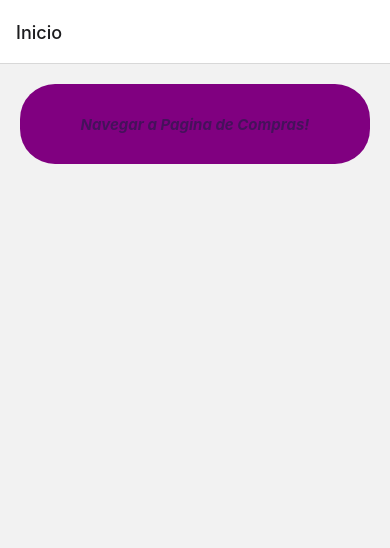
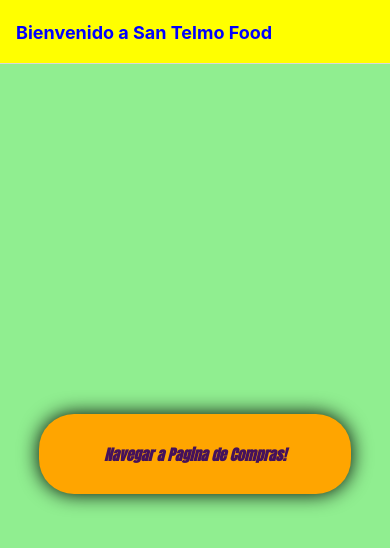
Before and after one commit to astorgadiego/proyecto-app-dev, a React Native app: screen / in a window 390 px wide. Shown: the top 548 px of the page. Built offline with nearby package versions, Linux system fonts and the light colour scheme.

Commit message:
Correccion detalles

```diff
--- a/App.js
+++ b/App.js
@@ -4,8 +4,6 @@ import { useState } from 'react';
 import { useFonts } from 'expo-font';
 
 // -------------IMPORTS DE MODULOS
-
-import MyHeader from './src/components/Header/';
 
 import Compra from './src/screens/Compra/Compra';
 
@@ -16,11 +14,13 @@ import NavegacionApp from './src/navigation/NavegacionApp';
 
 export default function App() {
 
-  const [loaded] = useFonts({
+  // const [loaded] = useFonts({
 
-    "ShadowsIntoLight-Regular": require("./src/assets/fonts/ShadowsIntoLight-Regular.ttf")
+  //   "Fuente1": require("../../assets/fonts/Anton-Regular.ttf"),
+  //   "Fuente2": require('../../assets/fonts/ShadowsIntoLight-Regular.ttf'),
+  //   "Fuente3": require('../../assets/fonts/Mogra-Regular.ttf')
 
-  });
+  // });
 
 
   const [ acceso, setAcceso ] = useState (false)
@@ -34,9 +34,7 @@ export default function App() {
   }
 
 
-  if (!loaded) {
-    return null;
-  }
+  // if (!loaded) return null
 
   let content = <Inicio propAcceso={ handlerAcceso } />;
 
@@ -49,30 +47,8 @@ export default function App() {
 
 
   return (
-    // <View style={styles.container}>
 
-    //   <MyHeader titulo={'Hola Coder! Este es el Proyecto de Diego'} otrosEstilos={styles.headerCointainer}></MyHeader>
-
-    //   {content}
-
-
-    // </View>
     <NavegacionApp/>
 
   );
 }
-
-const styles = StyleSheet.create({
-  container: {
-    flex: 1,
-    paddingTop:10,
-    backgroundColor: 'lightgreen',
-    alignItems: 'center', //ESTA PROPIEDAD ES MUY IMPORTANTE PARA CENTRAR LAS COSAS
-  },
-  headerCointainer:{
-
-    fontFamily: "ShadowsIntoLight-Regular"
-
-  },
-
-});
--- a/src/components/Input/MyInput.jsx
+++ b/src/components/Input/MyInput.jsx
@@ -1,21 +1,22 @@
-import { View, Text, TextInput,TouchableOpacity   } from 'react-native'
+import { View, Text, TextInput, TouchableOpacity } from 'react-native'
 import React from 'react'
 
 import styles from './styles'
 
-const MyInput = ( { actionTextChange, myItem, actionAddToList } ) => {
+const MyInput = ({ actionTextChange, theItem, actionAddToList }) => {
     return (
+
         <View style={styles.inputContainer} >
             <View style={styles.addItem} >
                 <TextInput
                     placeholder='INGRESE UN ITEM'
                     style={styles.input}
-                  onChangeText={ () => actionTextChange (  ) } //ESTE ES EL EVENTO QUE DETECTA CUANDO EL USUARIO ESCRIBE ALGO EN TEXTINPUT. ENVIA COMO PARAMETRO LO QUE ESCRIBA EL USER
-                  value={ myItem }  //ACA DEFINO QUE EL VALOR DEL TEXT INPUT SEA EL ESTADO DE MI FUNCION
+                    onChangeText={ actionTextChange } //ESTE ES EL EVENTO QUE DETECTA CUANDO EL USUARIO ESCRIBE ALGO EN TEXTINPUT. ENVIA COMO PARAMETRO LO QUE ESCRIBA EL USER
+                    value={ theItem }  //ACA DEFINO QUE EL VALOR DEL TEXT INPUT SEA EL ESTADO DE MI FUNCION
                 />
 
 
-              <TouchableOpacity onPress={ () => actionAddToList ( ) } >
+                <TouchableOpacity onPress={ () => actionAddToList() } >
                     <Text style={styles.button} >Presiona aca para agregar el producto!!</Text>
                 </TouchableOpacity>
             </View>
--- /dev/null
+++ b/src/components/MostrarCategorias/index.jsx
@@ -0,0 +1,19 @@
+import { View, Text, TouchableOpacity } from 'react-native'
+import React from 'react'
+
+import styles from './styles'
+
+const MyCategories = ({ navigation }) => {
+    return (
+        <View>
+            <View>
+                <Text>Aca debajo van las categorias de los productos</Text>
+            </View>
+            <TouchableOpacity style={styles.botonNavegacion} onPress={() => navigation.navigate("Compra")}>
+                <Text style={{ ...styles.textoInicio, fontFamily: "Fuente3" }} >Navegar a Pagina de Compras!</Text>
+            </TouchableOpacity>
+        </View>
+    )
+}
+
+export default MyCategories
--- /dev/null
+++ b/src/components/MostrarCategorias/styles.js
@@ -0,0 +1,30 @@
+import { StyleSheet } from "react-native";
+import { useFonts } from 'expo-font';
+
+import colors from "../../constants/colors";
+const styles = StyleSheet.create( {
+
+    botonNavegacion:{
+        backgroundColor:"lightblue",
+        margin:20,
+        borderRadius:35,
+        height:80,
+        maxHeight:80,
+        width:"80%",
+        justifyContent:"center",
+        alignItems: 'center',
+        shadowOpacity:0.6,
+        shadowRadius:10,
+        shadowColor:"green"
+    },
+    textoInicio:{
+        fontStyle:"italic",
+        fontSize: 15,
+        textAlign:"center",
+        fontWeight:"bold",
+        color: colors.botonInicio,
+    }
+
+ } )
+
+export default styles
--- a/src/constants/colors.js
+++ b/src/constants/colors.js
@@ -1,5 +1,3 @@
-fontWeight:"700"
-
 export default  {
 
     fondoPrimario : "lightgreen",
--- a/src/navigation/NavegacionApp.jsx
+++ b/src/navigation/NavegacionApp.jsx
@@ -1,4 +1,3 @@
-import { StyleSheet, Text, View } from 'react-native'
 import React from 'react'
 import { NavigationContainer } from '@react-navigation/native'
 import { createNativeStackNavigator } from '@react-navigation/native-stack'
@@ -6,22 +5,37 @@ import { createNativeStackNavigator } from '@react-navigation/native-stack'
 
 import Inicio from '../screens/Inicio/Inicio'
 import Compra from '../screens/Compra/Compra'
+import Categorias from '../screens/Categorias/Categorias'
 
 
 const NavegacionApp = () => {
 
-    const Mystack = createNativeStackNavigator ()
+    const Mystack = createNativeStackNavigator()
 
     return (
-    <NavigationContainer>
-        <Mystack.Navigator initialRouteName='Inicio' >
-            <Mystack.Screen name='Inicio' component={ Inicio }></Mystack.Screen>
-            <Mystack.Screen name='Compra' component={ Compra }></Mystack.Screen>
-        </Mystack.Navigator>
-    </NavigationContainer>
-  )
+        <NavigationContainer>
+            <Mystack.Navigator //LO QUE YO LE APLIQUE A MI STACKNAVIGATOR... SE LE VA A PLICAR A MIS PANTALLAS HIJAS!!
+                initialRouteName='Bienvenido a la app de Diego'
+                screenOptions={{ //EL SCREENOPTION MODIFICA OPCIONES DE MI STACKNAVIGATOR
+                    headerStyle: { //--> ESTS OPCIONES YA EXISTEN NO SON COMO EN LOS STYLES
+                        backgroundColor: "yellow",
+
+                    },
+                    headerTintColor: "blue", //COLOR DE LA LETRA DEL TITULO
+                    headerTitleStyle: {
+                        fontWeight: "bold" //ESTILO DE LA LETRA
+                    }
+                }}
+            >
+
+                <Mystack.Screen name='Bienvenido a la app de Diego' component={Inicio} options={{ title: "Bienvenido a San Telmo Food" }}/>
+                {/* LO QUE YO MODIFIQUE EN .SCREEN SE LE VA A APLICAR UNICAMENTE A ESA PANTALLA */}
+                <Mystack.Screen name='Compra' component={Compra}/>
+                <Mystack.Screen name='Nuestros productos' component={Categorias}/>
+
+            </Mystack.Navigator>
+        </NavigationContainer>
+    )
 }
 
 export default NavegacionApp
-
-const styles = StyleSheet.create({})
--- /dev/null
+++ b/src/screens/Categorias/Categorias.jsx
@@ -0,0 +1,23 @@
+import { Text, View, TouchableOpacity } from 'react-native'
+import React from 'react'
+
+import MyCategories from '../../components/MostrarCategorias'
+import styles from './styles'
+
+const Categorias = ({ navigation }) => {
+    return (
+        // <View>
+        //     <View>
+        //         <Text>Aca debajo van las categorias de los productos</Text>
+        //     </View>
+        //     <TouchableOpacity style={styles.botonNavegacion} onPress={() => navigation.navigate("Compra")}>
+        //         <Text style={{ ...styles.textoInicio, fontFamily: "Fuente1" }} >Navegar a Pagina de Compras!</Text>
+        //     </TouchableOpacity>
+        // </View>
+        <MyCategories
+         navigation={navigation}
+        />
+    )
+}
+
+export default Categorias
--- /dev/null
+++ b/src/screens/Categorias/styles.js
@@ -0,0 +1,30 @@
+import { StyleSheet } from "react-native";
+import { useFonts } from 'expo-font';
+
+import colors from "../../constants/colors";
+const styles = StyleSheet.create( {
+
+    botonNavegacion:{
+        backgroundColor:"lightblue",
+        margin:20,
+        borderRadius:35,
+        height:80,
+        maxHeight:80,
+        width:"80%",
+        justifyContent:"center",
+        alignItems: 'center',
+        shadowOpacity:0.6,
+        shadowRadius:10,
+        shadowColor:"green"
+    },
+    textoInicio:{
+        fontStyle:"italic",
+        fontSize: 15,
+        textAlign:"center",
+        fontWeight:"bold",
+        color: colors.botonInicio,
+    }
+
+ } )
+
+export default styles
--- a/src/screens/Inicio/Inicio.jsx
+++ b/src/screens/Inicio/Inicio.jsx
@@ -1,18 +1,33 @@
 import { View, Text, TouchableOpacity } from 'react-native'
 import React from 'react'
+import { useFonts } from 'expo-font'
+
+
 import styles from './styles'
 
+
+
 const Inicio = ({ propAcceso, navigation }) => {
+
+  const [loaded] = useFonts({
+
+    "Fuente1": require("../../assets/fonts/Anton-Regular.ttf"),
+    "Fuente2": require('../../assets/fonts/ShadowsIntoLight-Regular.ttf'),
+    "Fuente3": require('../../assets/fonts/Mogra-Regular.ttf')
+
+  });
+
+  if (!loaded) return null
+
   return (
-    <View>
-      {/* <TouchableOpacity style={styles.botonInicio} onPress={ () => propAcceso() }>
-        <Text style={styles.textoInicio} >Oprima aqui para inciar la app de Diego (Switch).</Text>
-      </TouchableOpacity> */}
-      <TouchableOpacity style={styles.botonNavegacion} onPress={ () => navigation.navigate("Compra") }>
-        <Text style={styles.textoInicio} >Navegar a Pagina de Compras!</Text>
+    <View style={styles.InicioContainer}>
+      <TouchableOpacity style={styles.botonNavegacion} onPress={ () => navigation.navigate("Nuestros productos") }>
+        <Text style={{...styles.textoInicio, fontFamily:"Fuente1"}} >Navegar a Pagina de Compras!</Text>
       </TouchableOpacity>
     </View>
   )
 }
 
+
+
 export default Inicio
--- a/src/screens/Inicio/styles.js
+++ b/src/screens/Inicio/styles.js
@@ -1,7 +1,36 @@
 import { StyleSheet } from "react-native";
 import colors from "../../constants/colors";
 
+
 const styles = StyleSheet.create( {
+
+    InicioContainer:{
+        flex:1,
+        backgroundColor:"lightgreen",
+        alignItems:"center",
+        justifyContent:"center"
+    },
+    botonNavegacion:{
+        backgroundColor:"orange",
+        margin:20,
+        borderRadius:35,
+        height:80,
+        maxHeight:80,
+        width:"80%",
+        justifyContent:"center",
+        alignItems: 'center',
+        shadowOpacity:20,
+        shadowRadius:20
+    },
+    textoInicio:{
+        fontStyle:"italic",
+        fontSize: 15,
+        textAlign:"center",
+        fontWeight:"bold",
+        color: colors.botonInicio,
+    },
+
+
 
     botonInicio: {
         backgroundColor:"orange",
@@ -12,22 +41,8 @@ const styles = StyleSheet.create( {
         justifyContent:"center",
         alignItems: 'center',
     },
-    textoInicio:{
-        fontStyle:"italic",
-        fontSize: 15,
-        textAlign:"center",
-        fontWeight:"bold",
-        color: colors.botonInicio
-    },
-    botonNavegacion:{
-        backgroundColor:"purple",
-        margin:20,
-        borderRadius:35,
-        height:80,
 
-        justifyContent:"center",
-        alignItems: 'center',
-    }
+
 
  } )
 
```
Also changed, not shown: src/screens/Compra/Compra.jsx (+5 -24 lines), src/assets/fonts/Mogra-Regular.ttf (added). Lines whose indentation alone changed are shown as unchanged.
